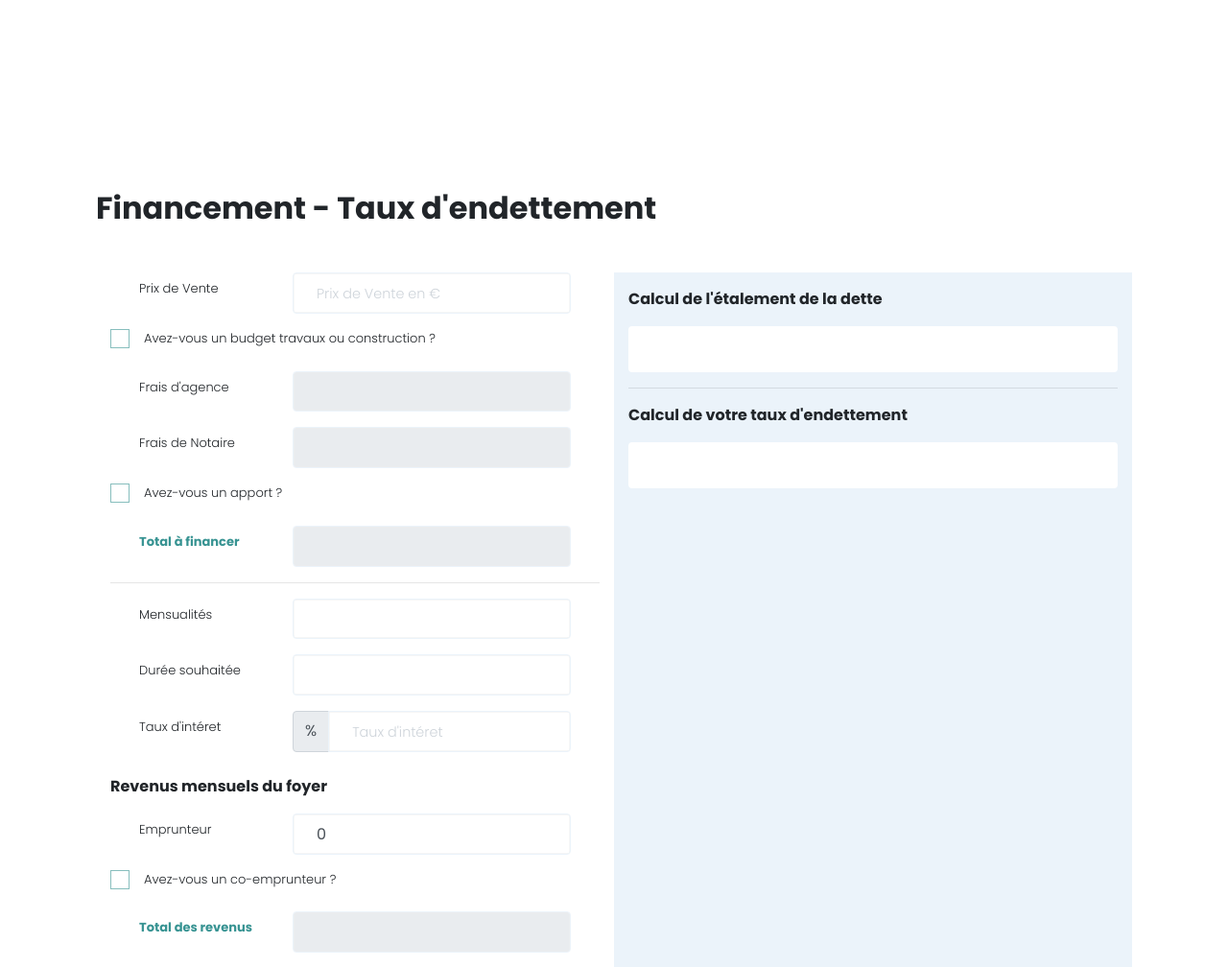
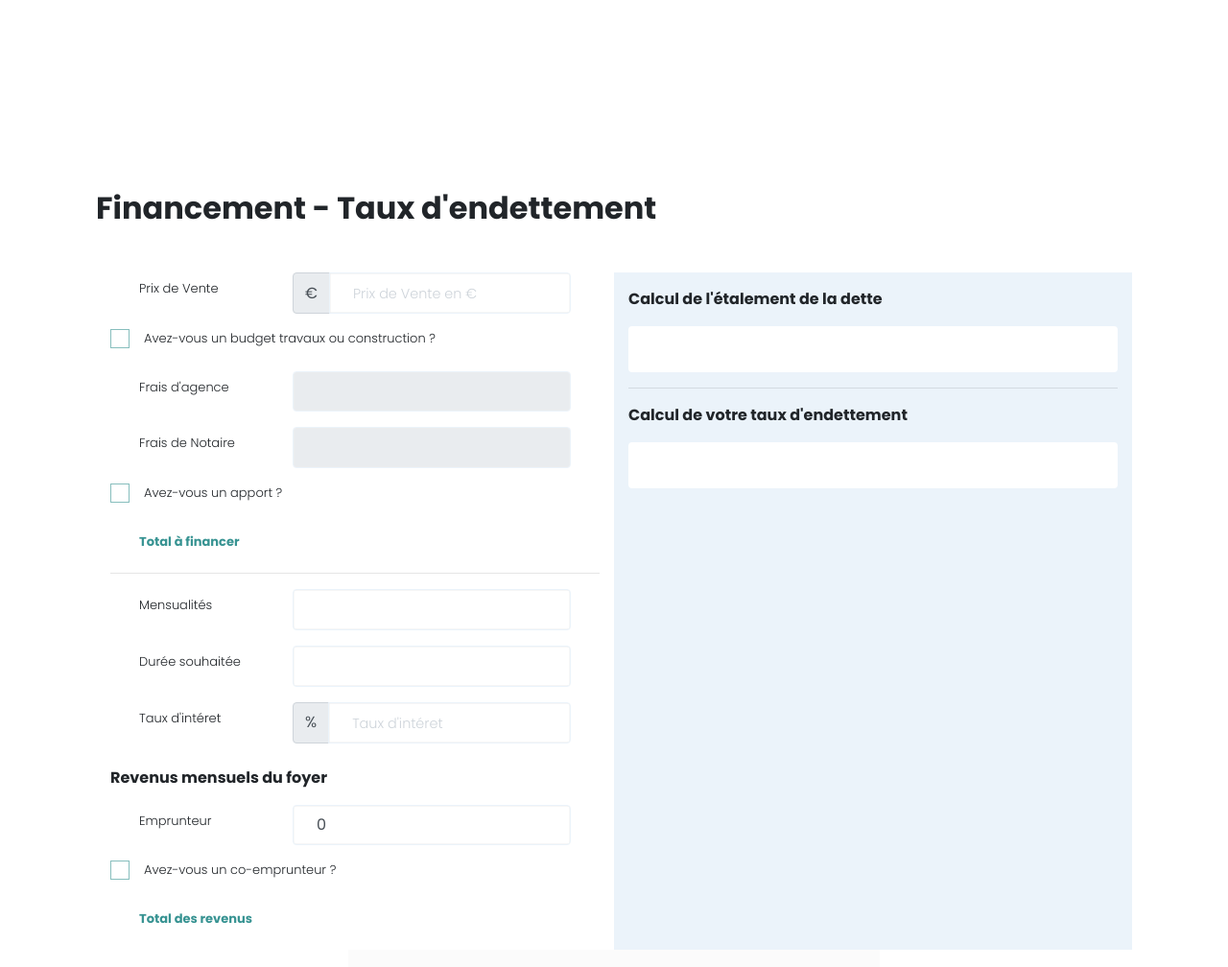
Before and after one commit to vnierat/loan, a PHP site: page /simulator2.php in a window 1280 px wide. Shown: the top 1008 px of the page at 96% size. Run offline with PHP 8.4, Linux system fonts and the light colour scheme; some libraries are stand-ins or nearby versions; grey boxes are pictures that could not be loaded.

Commit message:
update form calc

```diff
--- a/js/calc.js
+++ b/js/calc.js
@@ -130,6 +130,14 @@ function garAll(){
 function changeTotals(){
 	$("input[name='total']").val(calcTotalSansApport());
 	$("input[name='total-financer']").val(calcTotalAvecApport());
+
+	var totalFinancer = $("input[name='total-financer']").val();
+
+	$('.totFin').html(totalFinancer);
+
+	if(isNaN(totalFinancer)){
+		$(".totFin").html("Calcul...");
+	}
 	calcMensualite();
 }
 
@@ -149,6 +157,9 @@ function calcRevenusMensuels(){
 	var emp=parseFloat($(".emprunteur").val());
 	var coemp=parseFloat($(".co-emprunteur").val());
 	$("input[name='total-revenus']").val(emp+coemp);
+	var totRev = $("input[name='total-revenus']").val();
+
+	$('.totRevenus').html(totRev);
 	calcTauxEndettement();
 }
 
@@ -157,6 +168,10 @@ function calcTauxEndettement(){
 	var mens=parseFloat($(".mensualite-souhaitee").val());
 	$("input[name='taux-endettement']").val(((mens/total_rev)*100).toFixed(2));
 	var tauxTot = ((mens/total_rev)*100).toFixed(2);
+
+	if(isNaN(total_rev)){
+		$(".totRevenus").html("Calcul...");
+	}
 
 	if(tauxTot <= 33 && total_rev > 0) {
 		$(".resultatTot").html('<p class="text-success">Votre taux d\'endettement est de <strong>'+tauxTot +'%</strong></p>');
@@ -184,6 +199,9 @@ $(document).ready(function() {
 	$("input[name='prix-vente']").on("keyup change", function(){
 		$("input[name='frais-agence']").val(calcFraisAgence());
 		$("input[name='frais-notaire']").val(calcFraisNotaire());
+
+		//var coco= $("input[name='frais-agence']").val();
+		//console.log(coco);
                 garantieTest();
 		//garAll();
 	});
--- a/simulator2.php
+++ b/simulator2.php
@@ -12,8 +12,12 @@
 
             <div class="form-group row">
                 <label for="prix-vente" class="col-sm-4 col-form-label">Prix de Vente</label>
-                <div class="col-sm-8">
-                    <input type="text" class="prix-vente form-control" placeholder="Prix de Vente en €" name="prix-vente">
+                <div class="input-group col-sm-8">
+                    <div class="input-group-prepend">
+                            <div class="input-group-text">€</div>
+                    </div>
+                        <input type="text" class="prix-vente form-control" placeholder="Prix de Vente en €" name="prix-vente" id="inlineFormInputGroup">
+
                 </div>
             </div>
 
@@ -94,7 +98,8 @@
             <div class="form-group row mt-4">
                 <label for="total-financer" class="col-sm-4 col-form-label font-weight-bold text-primary">Total à financer</label>
                 <div class="col-sm-8">
-                    <input class="total-financer form-control total-financer-row" name="total-financer" type="text" readonly />
+                    <input class="total-financer form-control total-financer-row" name="total-financer" type="hidden" readonly />
+                    <div class="totFin pt-2 font-weight-bold text-primary"></div>
                 </div>
             </div>
 
@@ -124,9 +129,9 @@
                 <div class="input-group mb-2 col-sm-8">
                     <div class="input-group-prepend">
                         <div class="input-group-text">%</div>
-                        </div>
+                    </div>
                         <input type="text" class="taux form-control" id="inlineFormInputGroup" placeholder="Taux d'intéret" name="taux">
-                    </div>
+                </div>
             </div>
 
             <div class="font-weight-bold mt-3 mb-3">Revenus mensuels du foyer</div>
@@ -154,7 +159,8 @@
             <div class="form-group row mt-4">
                 <label for="total-revenus" class="col-sm-4 col-form-label font-weight-bold text-primary">Total des revenus</label>
                 <div class="col-sm-8">
-                    <input class="total-revenus form-control" name="total-revenus" type="text" readonly />
+                    <input class="total-revenus form-control" name="total-revenus" type="hidden" readonly />
+                    <div class="totRevenus pt-2 font-weight-bold text-primary"></div>
                 </div>
             </div>
 
```
